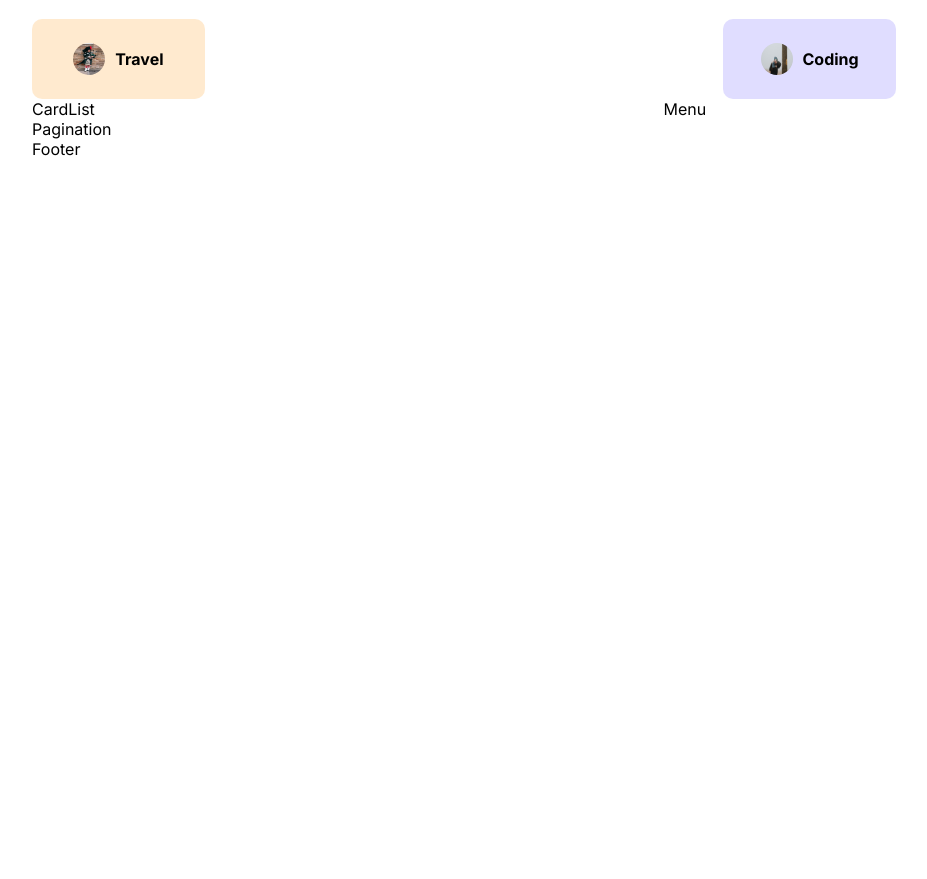
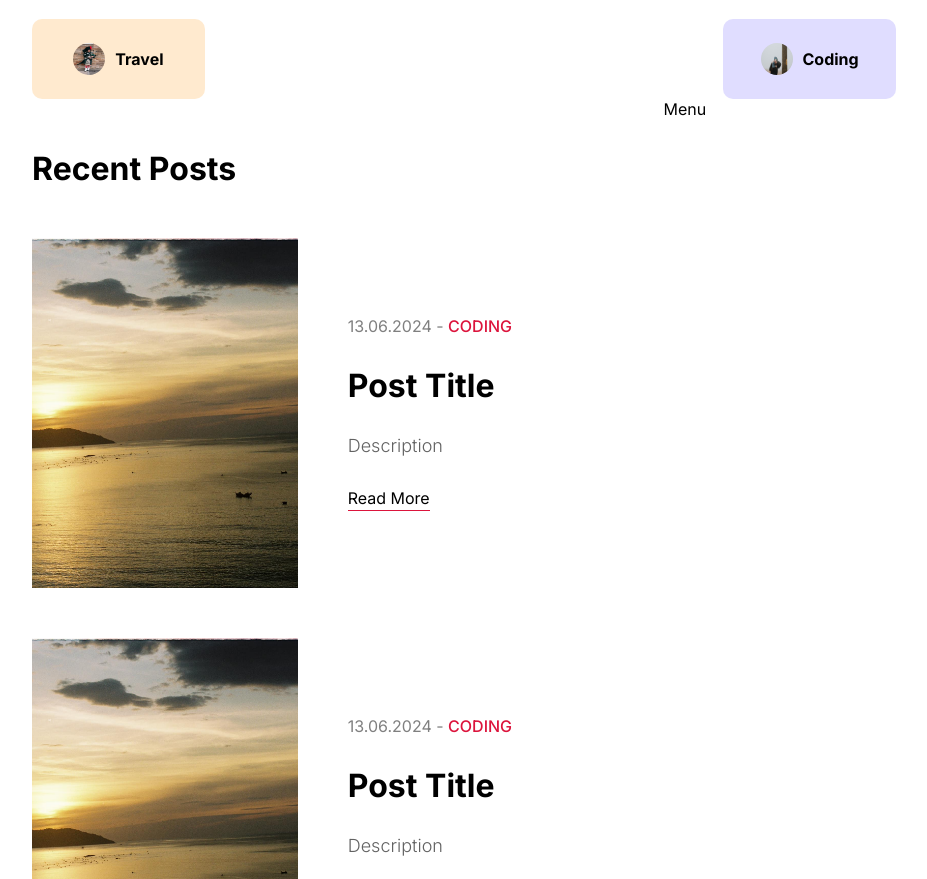
Before and after one commit to duongkien27/blog, a Next.js app: page / in a window 1280 px wide. Shown: the part 1084-1963 px from the top of the page, without its empty margins (176-1103 px from the left). Before the commit the page ends 1243 px from the top, so only its background shows below. Built offline with nearby package versions, Linux system fonts and the light colour scheme.

Commit message:
Add code about recent post

```diff
--- a/package.json
+++ b/package.json
@@ -11,7 +11,7 @@
   "dependencies": {
     "eslint": "8.48.0",
     "eslint-config-next": "13.4.19",
-    "next": "13.4.19",
+    "next": "^13.4.19",
     "react": "18.2.0",
     "react-dom": "18.2.0"
   }
--- /dev/null
+++ b/src/components/card/Card.jsx
@@ -0,0 +1,24 @@
+import styles from "./card.module.css"
+import Image from 'next/image'
+import Link from "next/link"
+import React from 'react'
+const Card = () => {
+    return (
+        <div className={styles.container}>
+            <div className={styles.imgContainer}>
+                <Image src="/p1.jpeg" alt="" fill className={styles.image}/>
+          </div>
+          <div className={styles.textContainer}>
+            <div className={styles.detail}>
+                <span className={styles.date}>13.06.2024 - </span>
+                <span className={styles.category}>CODING</span>
+            </div>
+            <Link href="/"><h1>Post Title</h1></Link>
+            <p className={styles.desc}>Description</p>
+            <Link href="/" className={styles.link}>Read More</Link>
+          </div>
+        </div>
+    )
+}
+
+export default Card
--- /dev/null
+++ b/src/components/card/card.module.css
@@ -0,0 +1,37 @@
+.container{
+    margin-bottom: 50px;
+    display: flex;
+    gap: 50px;
+    align-items: center;
+}
+.image{
+    object-fit: cover;
+}
+.imgContainer{
+    flex: 1;
+    height: 350px;
+    position: relative;
+}
+.textContainer{
+    flex: 1;
+    display: flex;
+    flex-direction: column;
+    gap: 30px;
+}
+.date{
+    color: gray;
+}
+.category{
+    color: crimson;
+    font-weight: 500;
+}
+.desc{
+    font-size: 18px;
+    font-weight: 300;
+    color: var(--softTextColor);
+}
+.link{
+    border-bottom: 1px solid crimson;
+    width: max-content;
+    padding: 2px 0px;
+}
--- a/src/components/cardList/CardList.jsx
+++ b/src/components/cardList/CardList.jsx
@@ -1,9 +1,17 @@
 import React from 'react'
 import styles from "./cardList.module.css"
 import Pagination from '../pagination/Pagination'
+import Card from '../card/Card'
 const CardList = () => {
   return (
-    <div className={styles.container}>CardList
+    <div className={styles.container}>
+      <h1 className={styles.title}>Recent Posts</h1>
+      <div className={styles.posts}>
+        <Card/>
+        <Card/>
+        <Card/>
+        <Card/>
+      </div>
       <Pagination/>
     </div>
   )
--- a/src/components/cardList/cardList.module.css
+++ b/src/components/cardList/cardList.module.css
@@ -1,3 +1,6 @@
 .container{
     flex: 5;
 }
+.title{
+    margin: 50px 0px;
+}
```
Also changed, not shown: 2 other files (tests, documents, lock files or other folders).
